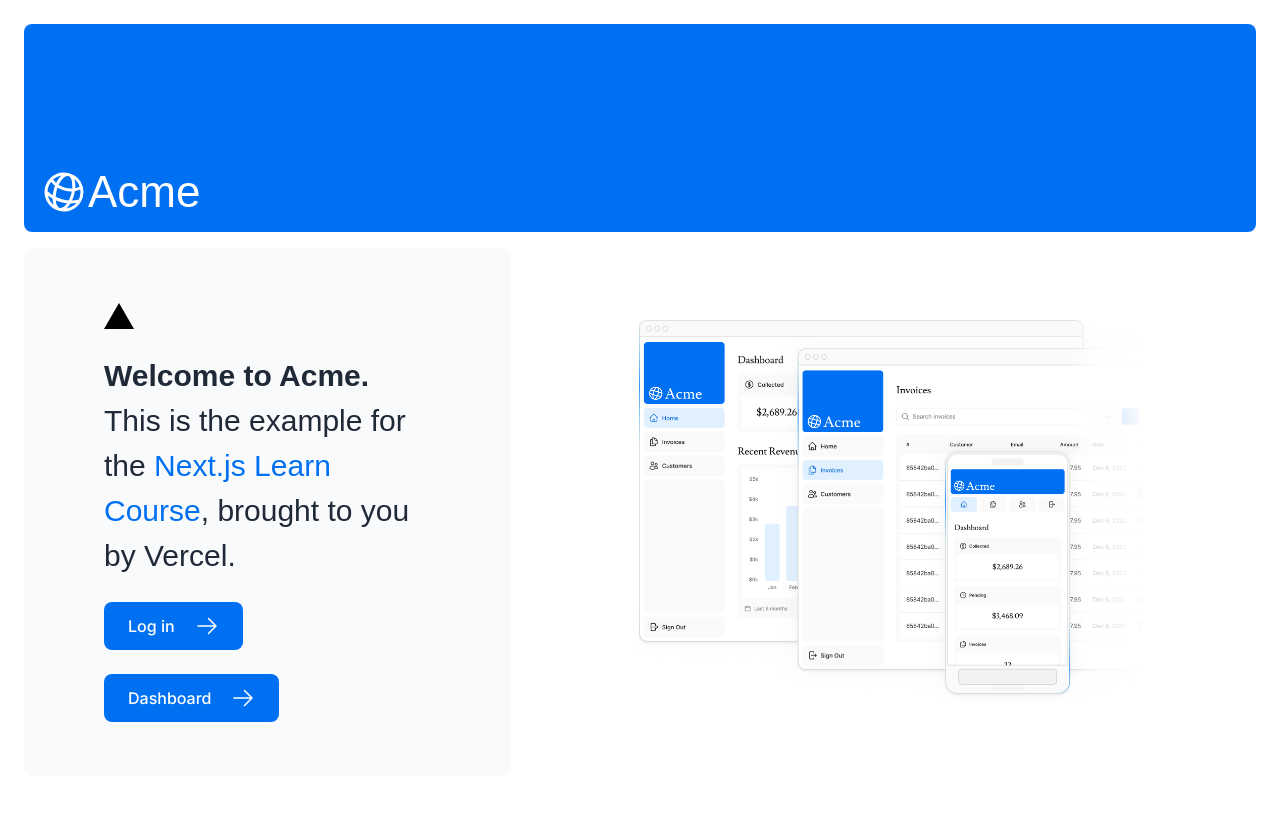
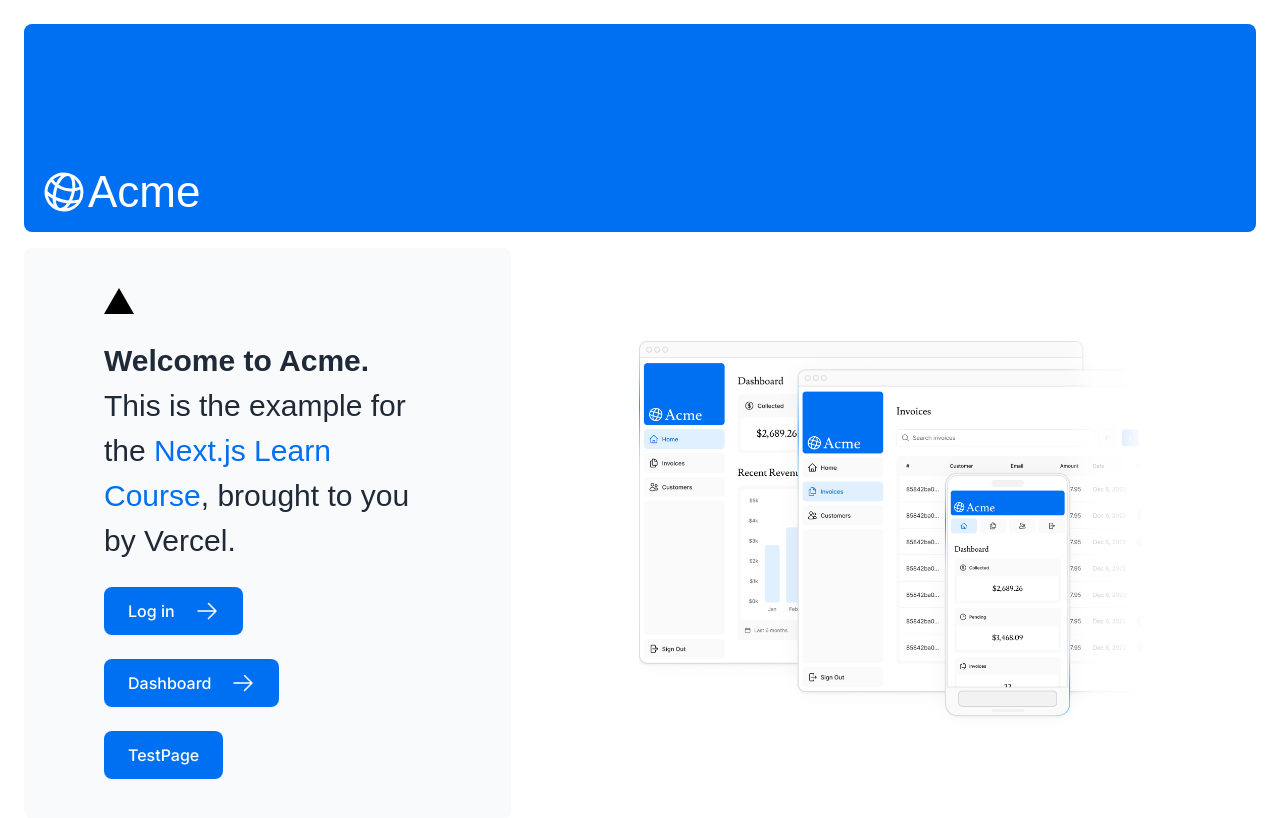
Before and after one commit to arturoMaki/nextjs-dashboard, a Next.js app: page / in a window 1280 px wide. Shown: the top 818 px of the page. Built offline with nearby package versions, Linux system fonts and the light colour scheme; a web font is replaced by a local one.

Commit message:
feat: add test page

```diff
--- a/app/page.tsx
+++ b/app/page.tsx
@@ -34,6 +34,12 @@
           >
             <span>Dashboard</span> <ArrowRightIcon className="w-5 md:w-6" />
           </Link>
+          <Link
+            href="/test"
+            className="flex items-center gap-5 self-start rounded-lg bg-blue-500 px-6 py-3 text-sm font-medium text-white transition-colors hover:bg-blue-400 md:text-base"
+          >
+            <span>TestPage</span>
+          </Link>
         </div>
         <div className="flex items-center justify-center p-6 md:w-3/5 md:px-28 md:py-12">
           <Image
--- /dev/null
+++ b/app/test/layout.tsx
@@ -0,0 +1,18 @@
+import '@/app/ui/global.css';
+import { inter } from '@/app/ui/fonts';
+import SideNav from '../ui/dashboard/sidenav';
+
+export default function RootLayout({
+  children,
+}: {
+  children: React.ReactNode;
+}) {
+  return (
+    <div className="flex h-screen flex-col md:flex-row md:overflow-hidden">
+    <div className="w-full flex-none md:w-64">
+      <SideNav />
+    </div>
+    <div className="flex-grow p-6 md:overflow-y-auto md:p-12">{children}</div>
+  </div>
+  );
+}
--- /dev/null
+++ b/app/test/page.tsx
@@ -0,0 +1,13 @@
+import AcmeLogo from '@/app/ui/acme-logo';
+import { ArrowRightIcon } from '@heroicons/react/24/outline';
+import Link from 'next/link';
+import { lusitana } from '@/app/ui/fonts';
+import Image from 'next/image';
+
+export default function Page() {
+  return (
+    <main className="flex min-h-screen flex-col p-6">
+     Test Page
+    </main>
+  );
+}
```
